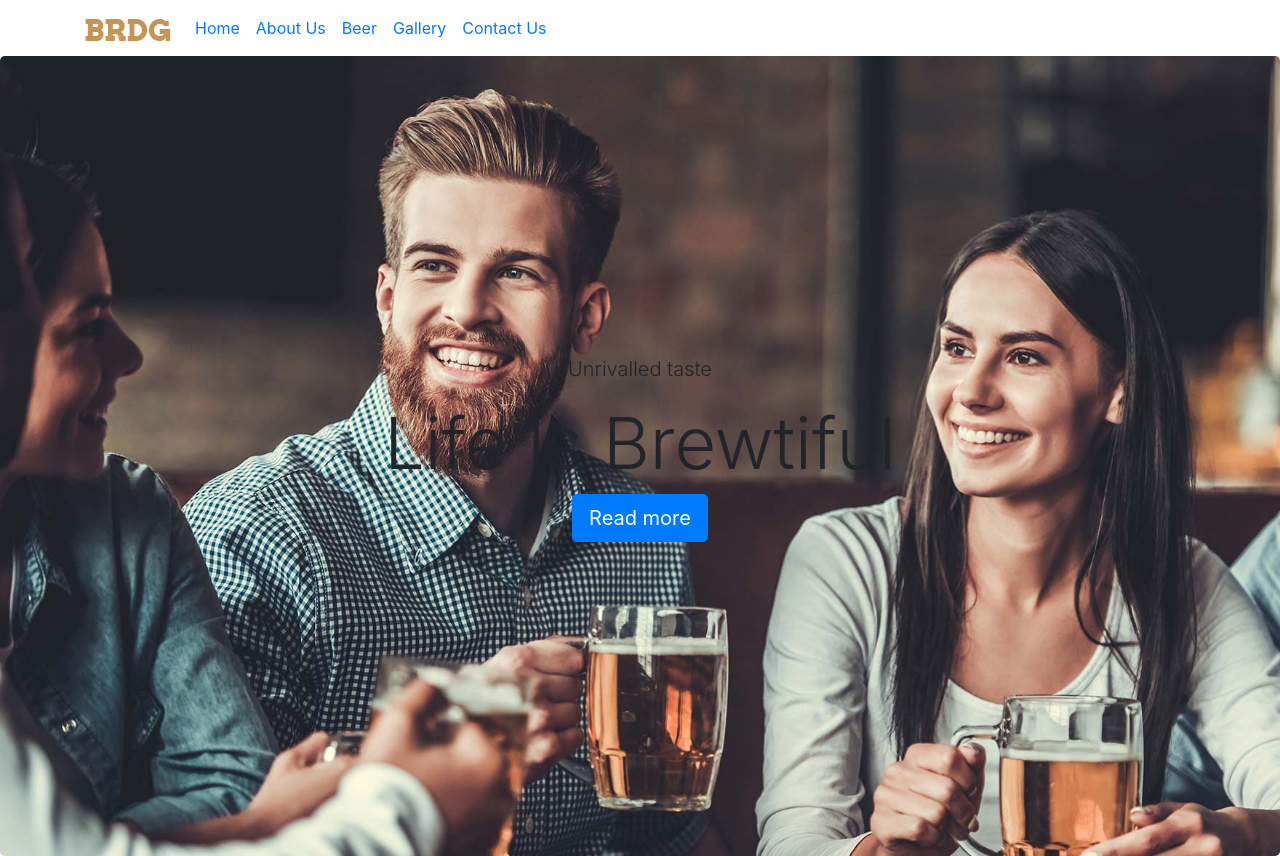
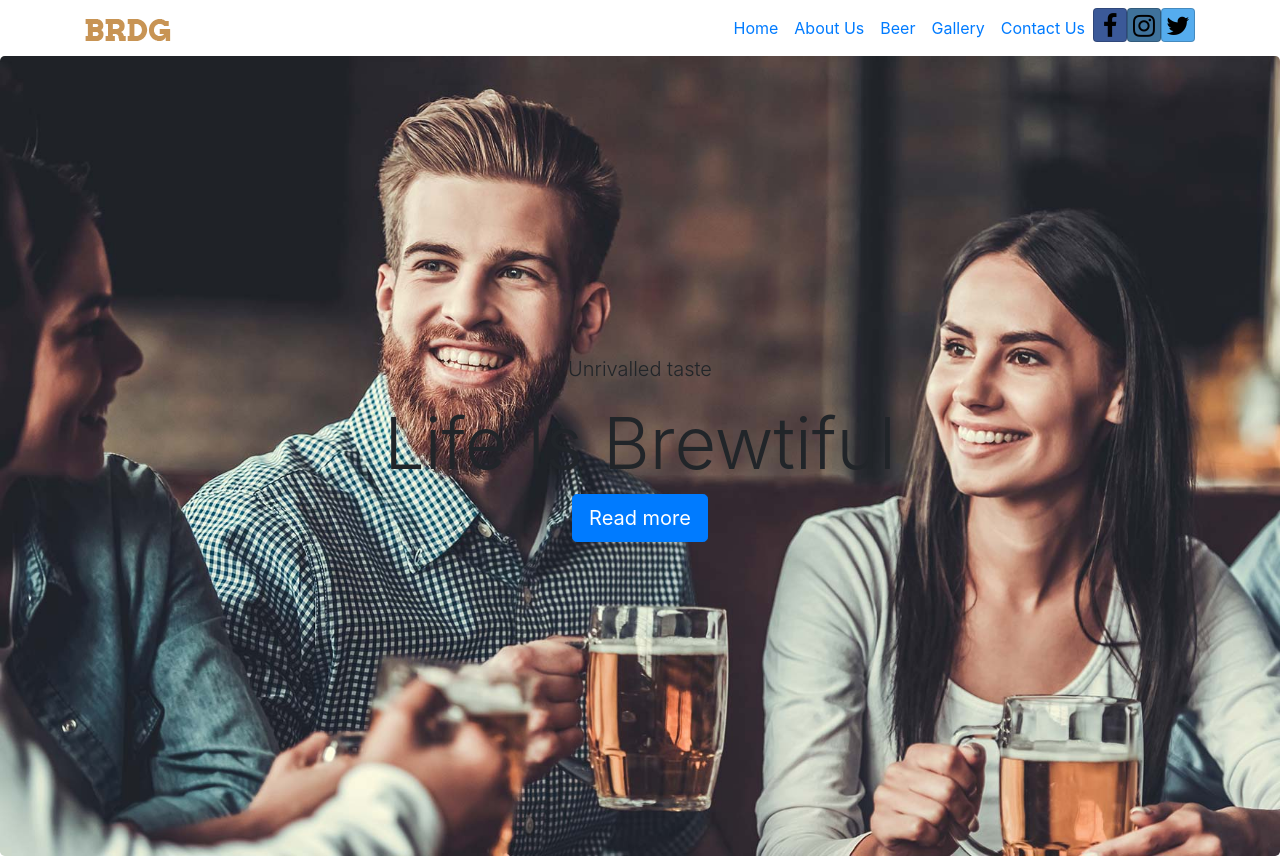
Before and after one commit to chetcarter/portfolio-project, a website: page index.html in a window 1280 px wide. Drawn offline with nearby package versions, Linux system fonts and the light colour scheme.

Commit message:
Installs Font Awesome

```diff
--- a/css/styles.css
+++ b/css/styles.css
@@ -7,3 +7,7 @@
 .navbar {
     margin-bottom: 0px;
 }
+
+.btn-social-icon {
+    color: #000;
+}
--- a/index.html
+++ b/index.html
@@ -24,13 +24,16 @@
                 <button class="navbar-toggler" type="button" data-toggle="collapse" data-target="#brdgNavbar">
                     <span class="navbar-toggler-icon"></span>
                 </button> <!-- End button -->
-                <div class="collapse navbar-collapse" id="brdgNavbar">
+                <div class="collapse navbar-collapse justify-content-end" id="brdgNavbar">
                     <ul class="navbar-nav">
                         <li class="nav-item active"><a class="nav-link" href="#"> Home</a></li>
                         <li class="nav-item"><a class="nav-link" href="aboutus.html"> About Us</a></li>
                         <li class="nav-item"><a class="nav-link" href="beer.html"> Beer</a></li>
                         <li class="nav-item"><a class="nav-link" href="gallery.html"> Gallery</a></li>
                         <li class="nav-item"><a class="nav-link" href="contactus.html"> Contact Us</a></li>
+                        <li class="nav-item"><a class="btn btn-social-icon btn-facebook" href="http://facebook.com/"><i class="fa fa-facebook"></i></a></li>
+                        <li class="nav-item"><a class="btn btn-social-icon btn-instagram" href="http://instagram.com/"><i class="fa fa-instagram"></i></a></li>
+                        <li class="nav-item"><a class="btn btn-social-icon btn-twitter" href="http://twitter.com/"><i class="fa fa-twitter"></i></a></li>
                     </ul>
                 </div> <!-- End collapse -->
             </div> <!-- End container -->
--- a/package.json
+++ b/package.json
@@ -24,6 +24,7 @@
   },
   "dependencies": {
     "bootstrap": "^4.4.1",
+    "font-awesome": "^4.7.0",
     "jquery": "^3.5.0",
     "popper.js": "^1.12.9"
   }
```
Also changed, not shown: 1 other file.
